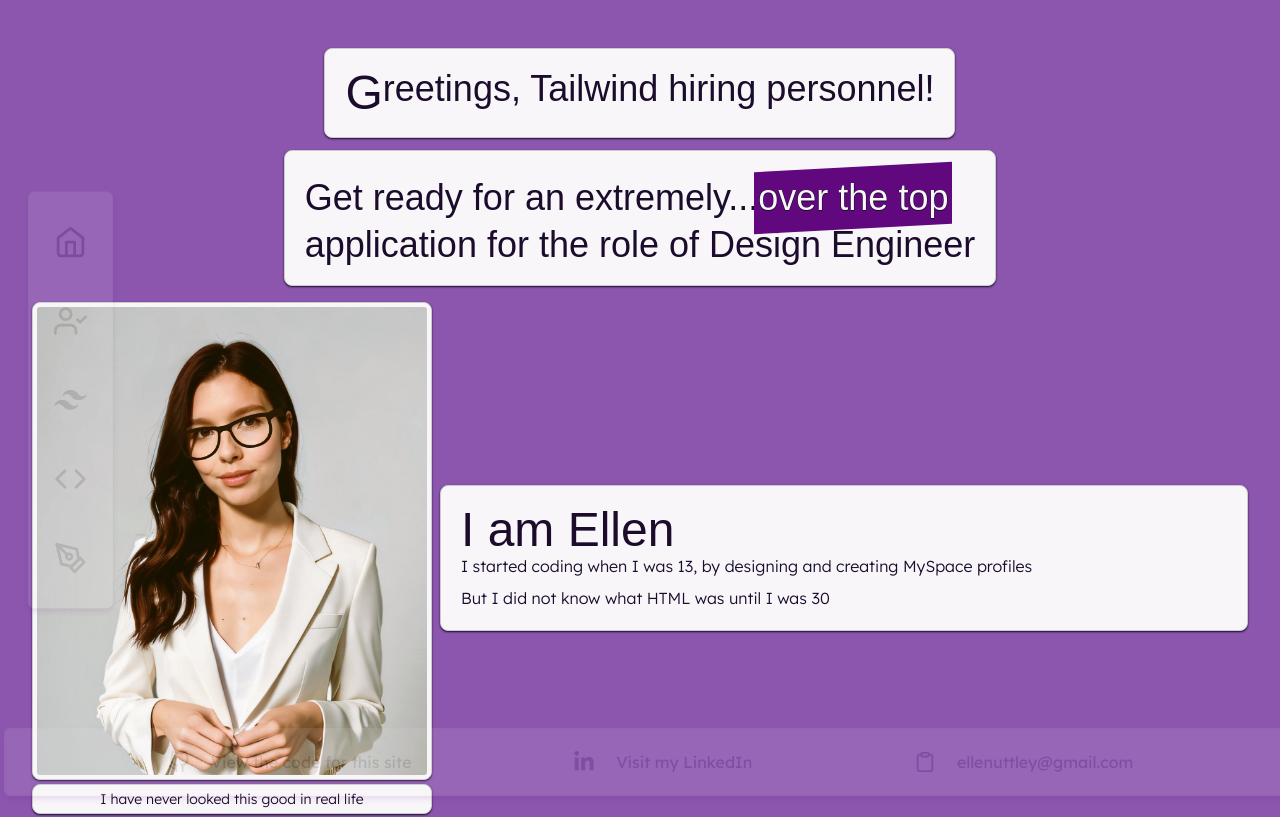
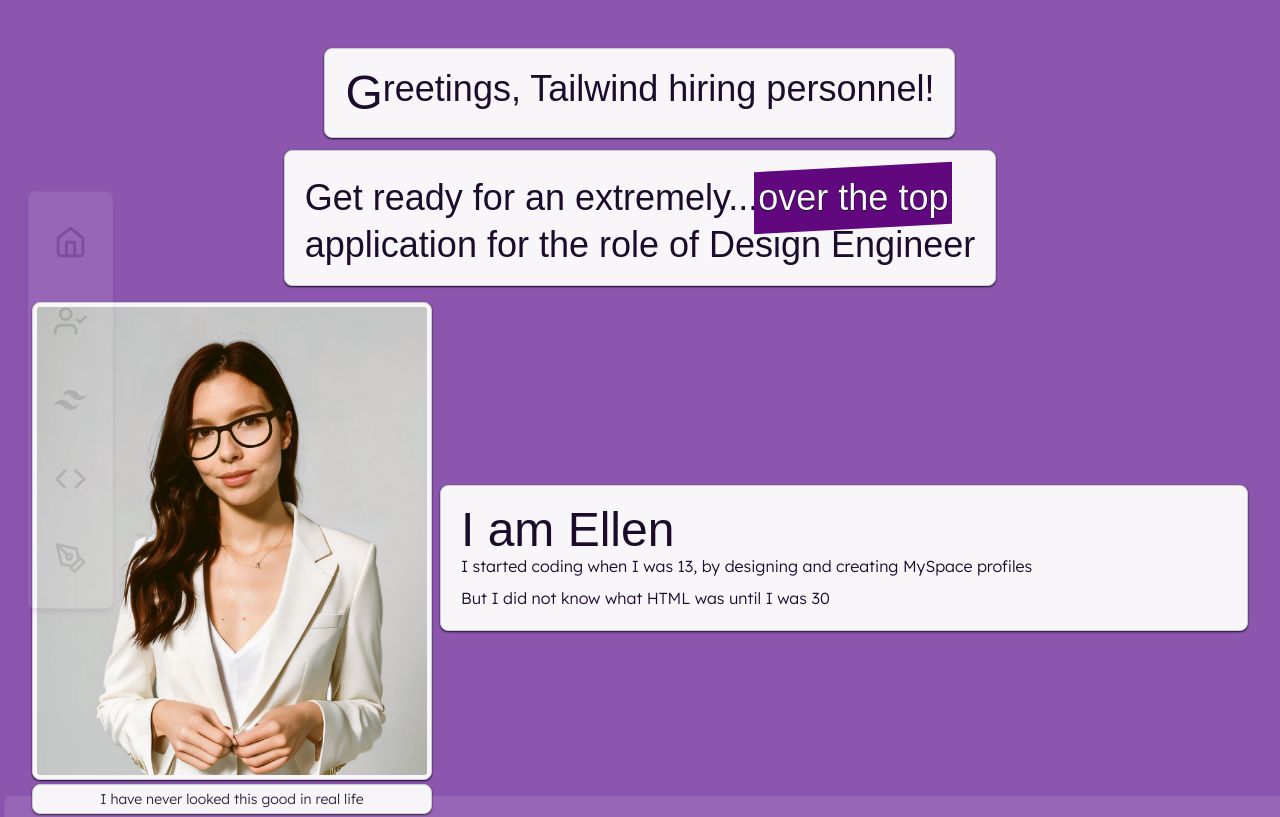
Before and after one commit to ellenuttley/aboutme, a Next.js app: page / in a window 1280 px wide. Shown: the top 817 px of the page. Built offline with nearby package versions, Linux system fonts and the light colour scheme; a web font is replaced by a local one.

Commit message:
fixed clipboard notification

```diff
--- a/src/components/Footer.tsx
+++ b/src/components/Footer.tsx
@@ -10,38 +10,34 @@ const Footer = () => {
  const copyToClipboard = () => {
    navigator.clipboard.writeText(email);
    setShowNotification(true);
-   setTimeout(() => setShowNotification(false), 2000); // Hide notification after 2 seconds
+   setTimeout(() => setShowNotification(false), 2000);
  };
 
   return (
-    <footer className="group text-tBlack font-lexend fixed bottom-1 left-1 right-1 z-10 flex w-full flex-row justify-evenly rounded-md border-2 border-solid bg-tWhite pb-2 pt-2 opacity-10 shadow-md shadow-tPrimary hover:opacity-100 dark:border-tPrimary dark:bg-tPrimary dark:shadow-tSecondary">
+    <footer className="s group fixed bottom-1 left-1 right-1 z-10 flex w-full translate-y-full transform flex-row justify-evenly rounded-md border-2 border-solid bg-tWhite pb-2 pt-2 font-lexend text-tBlack opacity-10 shadow-md shadow-tPrimary transition-transform duration-300 hover:opacity-100 hover:translate-y-0 dark:border-tPrimary dark:bg-tPrimary dark:shadow-tSecondary">
       <a
-        href="https://github.com/yourusername"
+        href="https://github.com/ellenuttley/aboutme"
         target="_blank"
         rel="noopener noreferrer"
-        className="flex items-center space-x-2"
+        className="sidebar-icon"
       >
-        <FiGithub size="22" className="sidebar-icon" />
-        <span>View the code for this site</span>
+        <FiGithub size="22" className="md:mr-2" />
+        <span className="hidden md:inline">View the code for this site</span>
       </a>
       <a
         href="https://www.linkedin.com/in/ellenuttley"
         target="_blank"
         rel="noopener noreferrer"
-        className="flex items-center space-x-2"
+        className="sidebar-icon"
       >
-        <FaLinkedinIn size="22" className="sidebar-icon" />
-        <span>Visit my LinkedIn</span>
+        <FaLinkedinIn size="22" className="md:mr-2" />
+        <span className="hidden md:inline">Visit my LinkedIn</span>
       </a>
-      <div className="flex cursor-pointer items-center space-x-2">
-        <FiClipboard
-          size="22"
-          onClick={copyToClipboard}
-          className="sidebar-icon"
-        />
-                <a>{email}</a>
+      <div className="sidebar-icon" onClick={copyToClipboard}>
+        <FiClipboard size="22" className="mr-2" />
+        <a className="">{email}</a>
         {showNotification && (
-          <div className="absolute translate-x-10 px-2 py-1 bg-tPrimary text-tWhite text-xs rounded shadow-md">
+          <div className="absolute translate-x-10 rounded bg-tPrimary px-2 py-1 text-xs text-tWhite shadow-md">
             Email copied to clipboard!
           </div>
         )}
```
